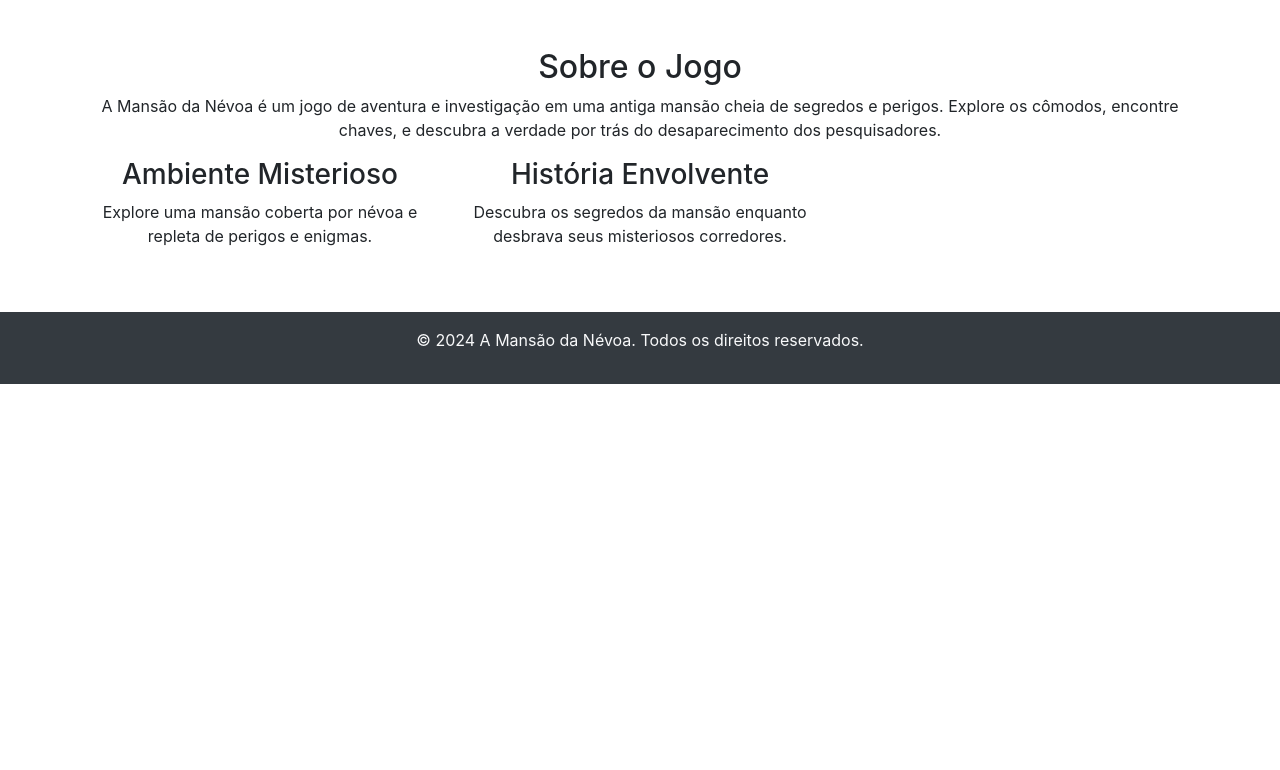
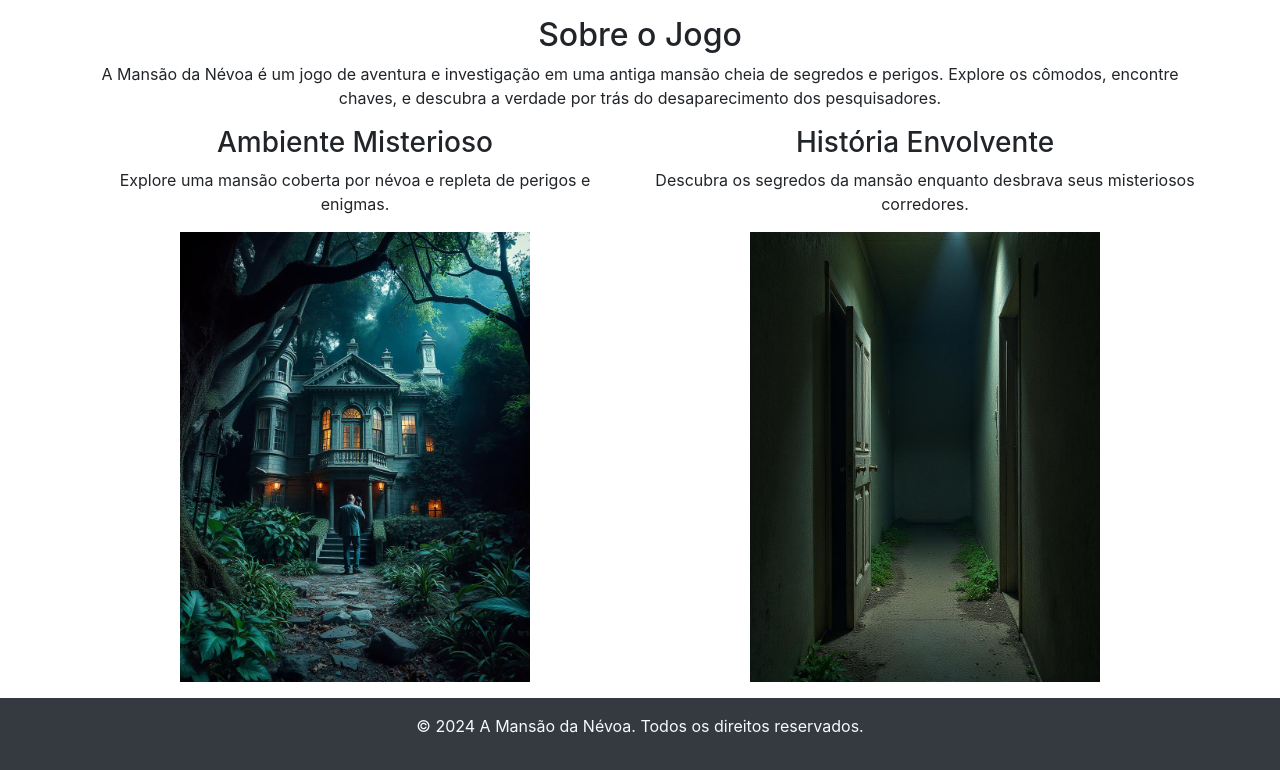
Before and after one commit to KevynSilvaD/Techacademy3, a PHP site: page / in a window 1280 px wide. Shown: the part 296-1066 px from the top of the page. Before the commit the page ends 680 px from the top, so only its background shows below. Run offline with PHP 8.4, Linux system fonts and the light colour scheme.

Commit message:
adicionei imagens

```diff
--- a/index.php
+++ b/index.php
@@ -1,24 +1,27 @@
 <?php include 'php/header.php'; ?>
 
-<!-- Conteúdo Principal -->
+
 <header class="bg-dark text-light text-center py-5" data-aos="fade-up">
     <h1>Bem-vindo a Mansão da Névoa</h1>
     <p>Um jogo de mistério e exploração que vai testar sua coragem.</p>
     <a href="jogo.php" class="btn btn-success btn-lg">Jogar Agora</a>
 </header>
 
-<main class="container my-5">
+<main class="container my-3">
     <section>
         <h2 class="text-center" data-aos="zoom-in">Sobre o Jogo</h2>
         <p class="text-center" data-aos="fade-right">A Mansão da Névoa é um jogo de aventura e investigação em uma antiga mansão cheia de segredos e perigos. Explore os cômodos, encontre chaves, e descubra a verdade por trás do desaparecimento dos pesquisadores.</p>
+
         <div class="row text-center">
-            <div class="col-md-4" data-aos="flip-left">
+            <div class="col-md-6" data-aos="flip-left">
                 <h3>Ambiente Misterioso</h3>
                 <p>Explore uma mansão coberta por névoa e repleta de perigos e enigmas.</p>
+                <img src="imagens/1.jpeg" alt="mansão" class="img-fluid" style="max-width: 350px;">
             </div>
-            <div class="col-md-4" data-aos="flip-left">
+            <div class="col-md-6" data-aos="flip-right">
                 <h3>História Envolvente</h3>
                 <p>Descubra os segredos da mansão enquanto desbrava seus misteriosos corredores.</p>
+                <img src="imagens/3.jpeg" alt="corredor" class="img-fluid" style="max-width: 350px;">
             </div>
         </div>
     </section>
```
Also changed, not shown: jogo.php (+11 -4 lines), Imagens/1.jpeg (added), Imagens/2.jpeg (added), Imagens/3.jpeg (added), Imagens/4.jpeg (added).
